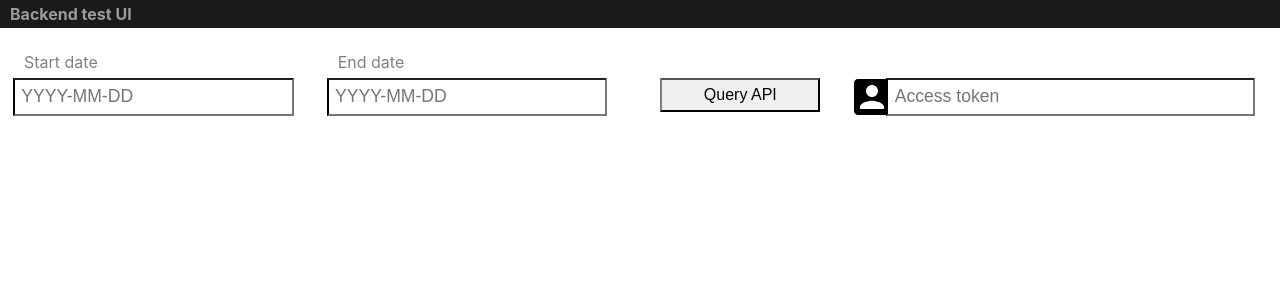
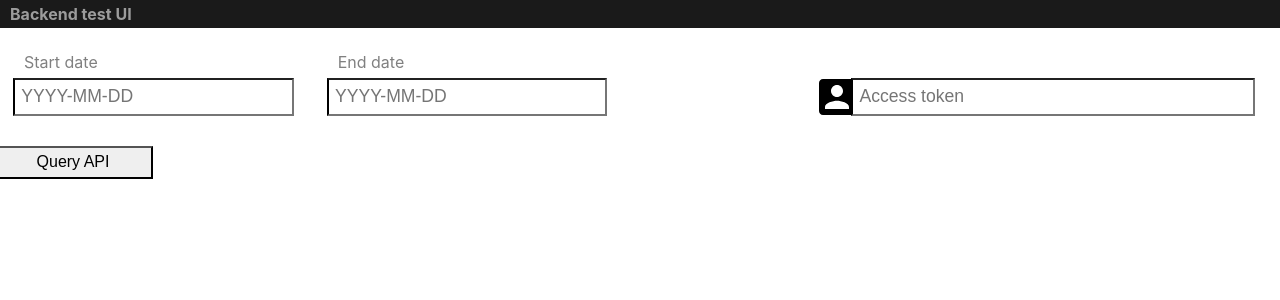
Before and after one commit to Mew-www/giosg_oy_assignment_frontend, a React (Create React App) app: page / in a window 1280 px wide. Shown: the top 300 px of the page. Built offline with nearby package versions, Linux system fonts and the light colour scheme.

Commit message:
Extend access_token input so whole token shows

```diff
--- a/src/scss-common/MediaObject.scss
+++ b/src/scss-common/MediaObject.scss
@@ -31,7 +31,7 @@
     @at-root {
       input {
         @extend %input-control;
-        width: 20em;
+        width: 22em;
         margin-top: 6px !important;
         margin-left: -11px !important;
         border-left: 2px solid black;
```
